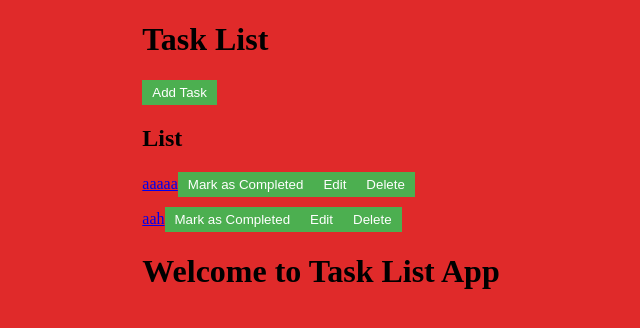
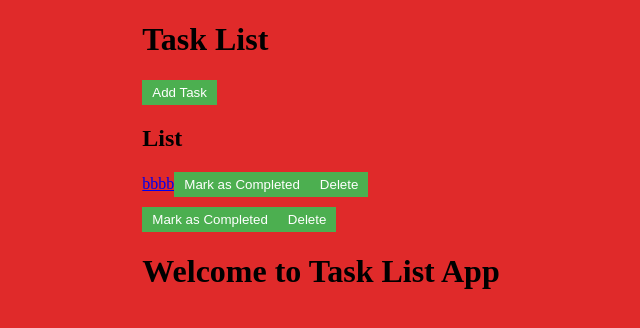
Before and after one commit to MAuriliaTTP/To-Do-List, a React (Vite) app in the folder TDL/: page / in a window 1280 px wide. Shown: the top 328 px of the page, without its empty margins (319-959 px from the left). Built offline with nearby package versions, Linux system fonts and the light colour scheme; data requests are answered from the project's data file.

Commit message:
Changes are only seen when you refresh the page

```diff
--- a/TDL/db.json
+++ b/TDL/db.json
@@ -1,14 +1,14 @@
 {
   "tasksList1": [
     {
-      "id": 1688569876293,
-      "title": "aaaaa",
-      "completed": true,
-      "description": "hy"
+      "id": 1688578461262,
+      "title": "bbbb",
+      "completed": false,
+      "description": "by"
     },
     {
-      "id": 1688571072572,
-      "title": "aah",
+      "id": 1688579494864,
+      "title": "",
       "completed": false,
       "description": ""
     }
--- a/TDL/src/App.jsx
+++ b/TDL/src/App.jsx
@@ -35,9 +35,6 @@ const App = () => {
     setTaskTitle(event.target.value);
   };
 
-  const handleTaskDescriptionChange = (event) => {
-    setTaskDescription(event.target.value);
-  };
 
   const addTask = (event) => {
     event.preventDefault();
@@ -69,6 +66,7 @@ const App = () => {
 
   const updateTask = (taskId, updatedTaskData) => {
     // Send a PATCH request to update the task on the server
+    console.log('Clicked');
     fetch(`http://localhost:3000/tasksList1/${taskId}`, {
       method: 'PATCH',
       headers: {
@@ -82,7 +80,7 @@ const App = () => {
         const updatedTasks = tasksList1.map((task) => {
           if (task.id === taskId) {
             // Merge the updated data into the existing task object
-            return { ...task, ...updatedTaskData };
+            return { ...task, ...data };
           }
           return task;
         });
@@ -126,6 +124,7 @@ const App = () => {
   };
 
   const handleEditClick = (task) => {
+    console.log('Clicked');
     setEditingTask(task);
   };
 
--- a/TDL/src/TaskDetails.jsx
+++ b/TDL/src/TaskDetails.jsx
@@ -1,10 +1,11 @@
 import React, { useState, useEffect } from 'react';
 import { BrowserRouter as Router, Routes, Route, Link, useParams } from 'react-router-dom';
 
-const TaskDetails = ({ tasks }) => {
+const TaskDetails = ({ tasks, updateTask, deleteTask }) => {
   const { taskId } = useParams();
   const [task, setTask] = useState(null);
   const [taskDescription, setTaskDescription] = useState('');
+  const [taskTitle, setTaskTitle] = useState('');
 
   useEffect(() => {
     const foundTask = tasks.find((task) => task.id.toString() === taskId);
@@ -15,6 +16,10 @@ const TaskDetails = ({ tasks }) => {
     setTaskDescription(event.target.value);
   };
 
+  const handleTaskTitleChange = (event) => {
+    setTaskTitle(event.target.value);
+  };
+
   const updateDescription = (event) => {
     event.preventDefault();
 
@@ -22,7 +27,7 @@ const TaskDetails = ({ tasks }) => {
       return;
     }
 
-    const updatedTask = { ...task, description: taskDescription };
+    const updatedTask = { ...task, description: taskDescription, title: taskTitle};
 
     fetch(`http://localhost:3000/tasksList1/${taskId}`, {
       method: 'PATCH',
@@ -36,8 +41,10 @@ const TaskDetails = ({ tasks }) => {
         setTask(data);
       })
       .catch((error) => {
-        console.error('Error updating task description:', error);
+        console.error('Error updating task: ', error);
       });
+
+      updateTask(taskId, updatedTask);
   };
 
   return (
@@ -50,6 +57,14 @@ const TaskDetails = ({ tasks }) => {
           <p>Description: {task.description}</p>
 
           <form onSubmit={updateDescription}>
+          <label>
+              Enter new title:
+              <input
+                type="text"
+                value={taskTitle}
+                onChange={handleTaskTitleChange}
+              />
+            </label>
             <label>
               Enter new task description:
               <input
@@ -58,7 +73,7 @@ const TaskDetails = ({ tasks }) => {
                 onChange={handleDescriptionChange}
               />
             </label>
-            <button type="submit">Update Description</button>
+            <button type="submit">Update Task</button>
           </form>
         </div>
       ) : (
--- a/TDL/src/TaskList.jsx
+++ b/TDL/src/TaskList.jsx
@@ -2,14 +2,13 @@ import React from 'react';
 import TaskItem from './TaskItem';
 import { Link } from 'react-router-dom';
 
-const TaskList = ({ tasks, markTaskAsCompleted, deleteTask, updateTask, updatedTaskData }) => {
+const TaskList = ({ handleEditClick, tasks, markTaskAsCompleted, deleteTask, updateTask, updatedTaskData }) => {
   return (
     <ul>
       {tasks.map((task) => (
         <li key={task.id}>
           <Link to={`/task/${task.id}`}>{task.title}</Link>
           <button onClick={() => markTaskAsCompleted(task.id)}>Mark as Completed</button>
-          <button onClick={() => updateTask(task.id, updatedTaskData)}>Edit</button>
           <button onClick={() => deleteTask(task.id)}>Delete</button>
         </li>
       ))}
```
